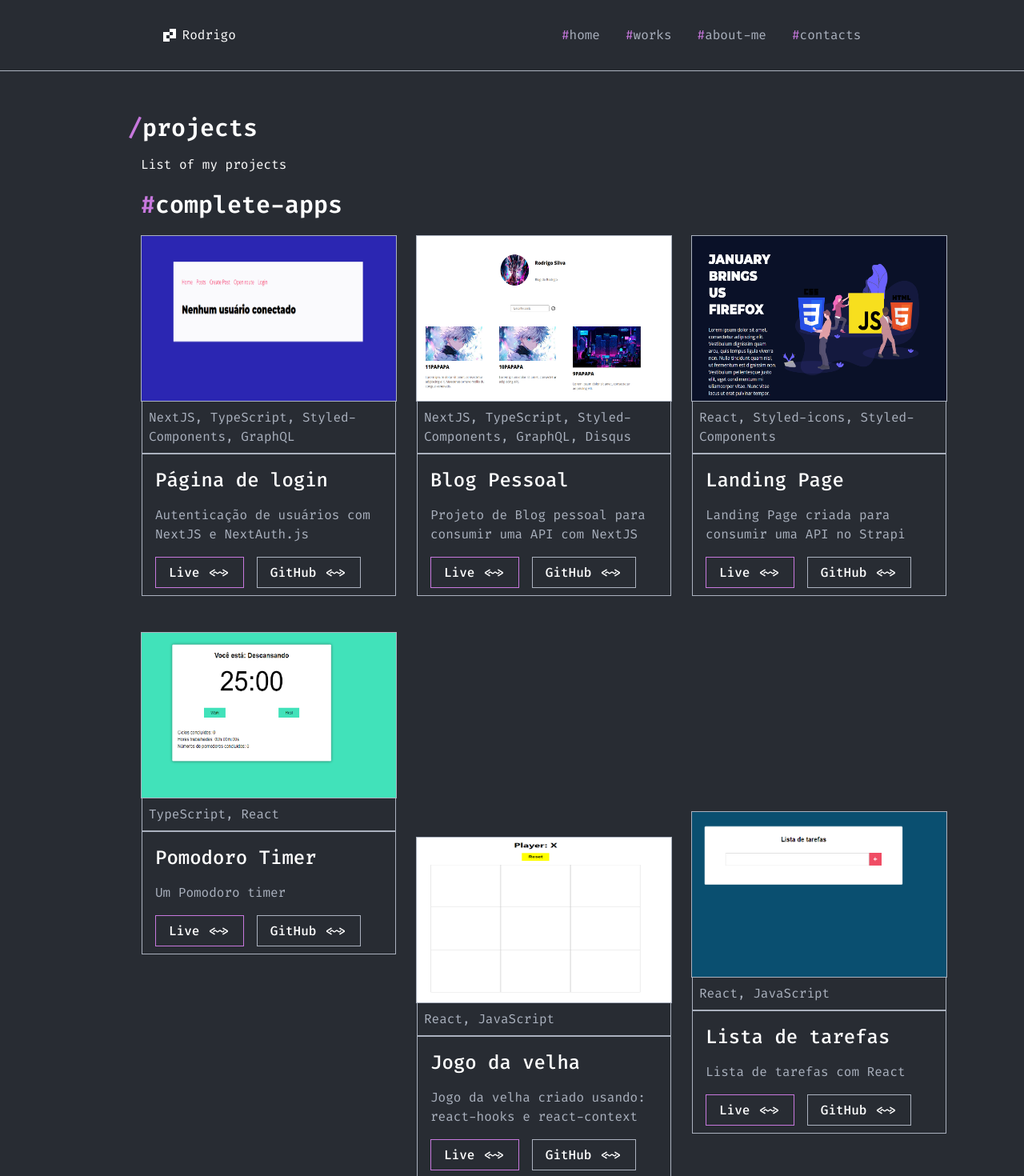
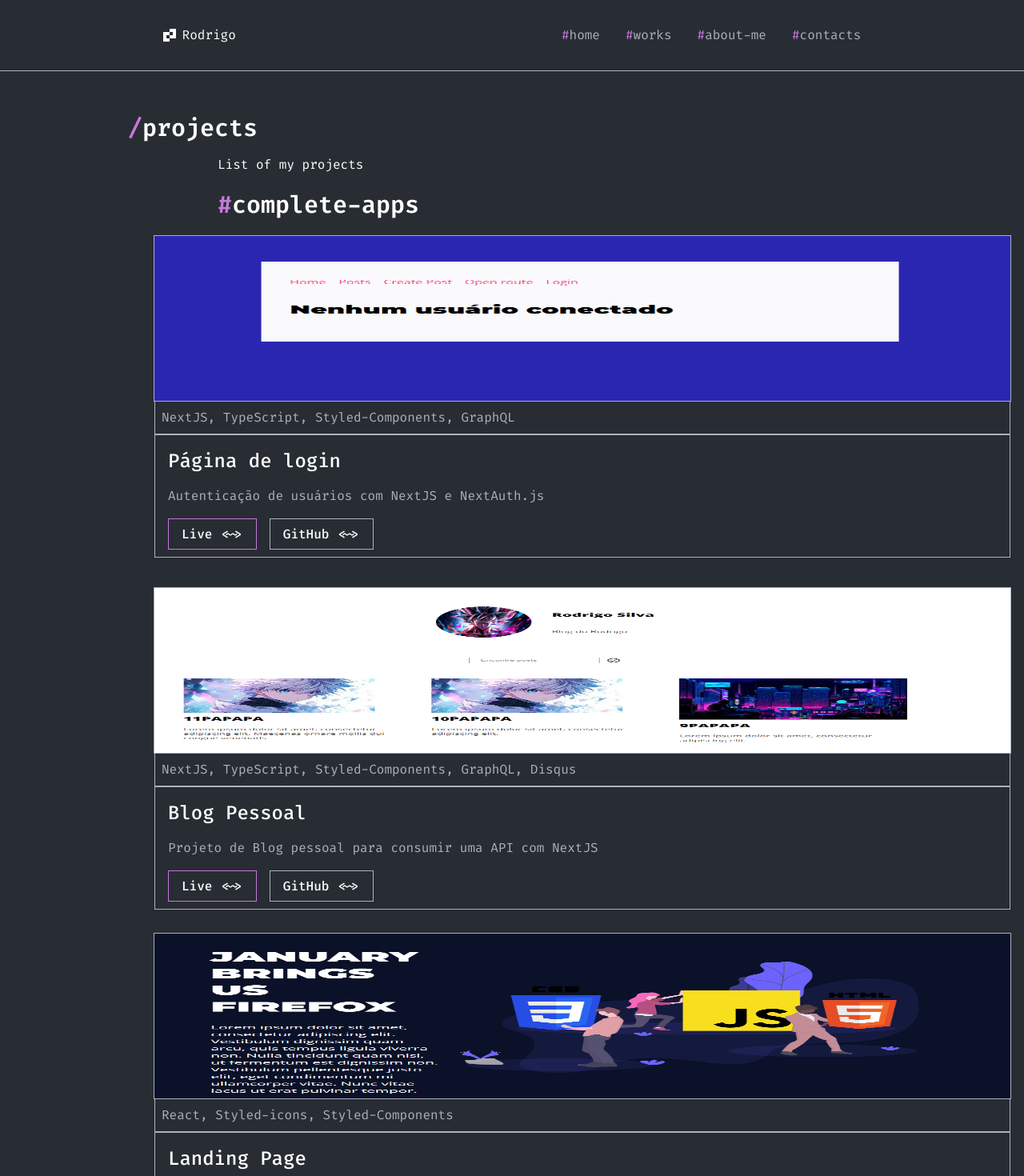
Before and after one commit to rdGxd/Portfolio_v2, a React (Vite) app: page /works in a window 1280 px wide. Shown: the top 1470 px of the page at 80% size. Built offline with nearby package versions, Linux system fonts and the light colour scheme.

Commit message:
AllPages responsive 768x1024

```diff
--- a/src/components/H2Pages/index.tsx
+++ b/src/components/H2Pages/index.tsx
@@ -5,7 +5,7 @@ type H2PagesProps = {
 export const H2Pages = ({ title }: H2PagesProps) => {
   return (
     <>
-      <h1 className="text-3xl font-semibold text-white">
+      <h1 className="text-3xl font-semibold text-white ">
         <span className="text-primary">#</span>
         {title}
       </h1>
--- a/src/components/TitlePage/index.tsx
+++ b/src/components/TitlePage/index.tsx
@@ -4,7 +4,7 @@ type TitlePageProps = {
 
 export const TitlePage = ({ title }: TitlePageProps) => {
   return (
-    <div className="flex mt-[53px] ml-[205px] xl:ml-40 lg:ml-32">
+    <div className="flex mt-[53px] ml-[205px] xl:ml-40 lg:ml-32 md:ml-20">
       <h1 className="text-3xl font-semibold text-white">
         <span className="text-primary">/</span>
         {title}
--- a/src/templates/About/index.tsx
+++ b/src/templates/About/index.tsx
@@ -6,7 +6,7 @@ export const AboutMe = () => {
     <main>
       <TitlePage title="about-me" />
       <article className="flex ">
-        <div className="w-[515px] mt-6 ml-[220px] xl:ml-44 lg:ml-36">
+        <div className="w-[515px] mt-6 ml-[220px] xl:ml-44 lg:ml-36 md:ml-10">
           <p className="text-gray">
             Graduando em Análise e Desenvolvimento de Sistemas. Desde o fim de
             2022 venho buscando o conhecimento de mim para mim, seja atuando em
@@ -27,16 +27,16 @@ export const AboutMe = () => {
             ao máximo da oportunidade.
           </p>
         </div>
-        <div className="2xl:ml-[500px] xl:ml-28">
+        <div className="2xl:ml-[500px] xl:ml-28 md:mt-10 md:ml-2">
           <img src="/assets/images/HomeAbout.svg" alt="" />
         </div>
       </article>
 
-      <div className="flex mt-[53px] ml-[205px] xl:ml-40 lg:ml-32">
+      <div className="flex mt-[53px] ml-[205px] xl:ml-40 lg:ml-32 md:ml-20">
         <H2Pages title="skills" />
       </div>
 
-      <section className="flex mt-4 ml-52 xl:ml-44 2xl:ml-44 lg:ml-20">
+      <section className="flex mt-4 ml-52 xl:ml-44 2xl:ml-44 lg:ml-20 md:ml-14">
         <div className="mr-4 border 2xl:w-64 xl:w-44 border-gray lg:w-40">
           <h3 className="p-2 text-white">Languages</h3>
           <div className="p-2 border-t border-gray text-gray">
@@ -65,7 +65,7 @@ export const AboutMe = () => {
           </div>
         </div>
         <br />
-        <div className="mr-4 border 2xl:w-64 border-gray xl:w-44 lg:w-40">
+        <div className="mr-4 border 2xl:w-64 border-gray xl:w-44 lg:w-40 md:w-28">
           <h3 className="p-2 text-white">Other</h3>
           <div className="p-2 border-t border-gray text-gray">
             <p>HTML</p>
@@ -87,11 +87,11 @@ export const AboutMe = () => {
         </div>
       </section>
 
-      <div className="flex mt-[53px] ml-[205px] xl:ml-40 lg:ml-32">
+      <div className="flex mt-[53px] ml-[205px] xl:ml-40 lg:ml-32 md:ml-20">
         <H2Pages title="my-fun-facts" />
       </div>
 
-      <section className="flex ml-52 xl:ml-40 lg:ml-10">
+      <section className="flex ml-52 xl:ml-40 lg:ml-10 md:flex-wrap md:ml-0 md:justify-center">
         <div className="grid items-center grid-cols-2 gap-3 mt-5">
           <p className="p-1 border text-gray border-gray">
             I like winter more than summer
@@ -118,7 +118,7 @@ export const AboutMe = () => {
         <img
           src="/assets/images/AboutFun.svg"
           alt=""
-          className="2xl:ml-96 xl:ml-28 lg:ml-10"
+          className="2xl:ml-96 xl:ml-28 lg:ml-10 md:mt-10 md:mb-10"
         />
       </section>
     </main>
--- a/src/templates/Contacts/index.tsx
+++ b/src/templates/Contacts/index.tsx
@@ -6,17 +6,17 @@ export const Contacts = () => {
     <main>
       <TitlePage title="contacts" />
 
-      <article className="2xl:ml-44 xl:ml-44 lg:ml-36">
+      <article className="2xl:ml-44 xl:ml-44 lg:ml-36 md:ml-20 ">
         <p className="mt-4 text-white">Quem sou eu? </p>
 
-        <section className="flex items-center">
+        <section className="flex items-center md:mb-10">
           <p className="text-gray">
             Estou interessado em oportunidades freelance. No entanto, <br /> se
             você tiver outra solicitação ou dúvida, não <br />
             hesite em entrar em contato comigo
           </p>
 
-          <div className="p-4 border border-gray 2xl:ml-96 xl:ml-20 lg:mr-5">
+          <div className="p-4 border border-gray 2xl:ml-96 xl:ml-20 lg:mr-5 md:mr-6">
             <p className="font-semibold text-white ">Message me here</p>
             <div className="flex mt-4 text-gray">
               <img src="/assets/images/Discord.svg" alt="" className="mr-3 " />
@@ -24,14 +24,14 @@ export const Contacts = () => {
             </div>
 
             <div className="flex mt-4 text-gray">
-              <img src="/assets/images/Email.svg" alt="" className="mr-3 " />
-              <p className="">rodriigo.hora@outlook.com.br</p>
+              <img src="/assets/images/Email.svg" alt="" className="mr-3"/>
+              <p className="md:mr-3">rodriigo.hora@outlook.com.br</p>
             </div>
           </div>
         </section>
 
         <H2Pages title="all-media" />
-        <section className="flex">
+        <section className="flex md:mb-10" >
           <a
             href="https://twitter.com/rdGxd"
             className="flex items-center mt-5 mr-5 text-gray"
--- a/src/templates/Projects/index.tsx
+++ b/src/templates/Projects/index.tsx
@@ -6,14 +6,14 @@ export const Projects = () => {
     <main>
       <TitlePage title="projects" />
 
-      <article className="2xl:ml-[205px] 2xl:mt-4 xl:ml-44 xl:mt-4 lg:ml-36 lg:mt-4">
-        <p className="text-white">List of my projects</p>
-        <div className="mb-5 2xl:mt-10 xl:mt-5 lg:mt-4">
+      <article className="2xl:ml-[205px] 2xl:mt-4 xl:ml-44 xl:mt-4 lg:ml-36 lg:mt-4 md:mt-5">
+        <p className="text-white md:ml-24">List of my projects</p>
+        <div className="mb-5 2xl:mt-10 xl:mt-5 lg:mt-4 md:mt-4 md:ml-24">
           <H2Pages title="complete-apps" />
         </div>
 
-        <section className="flex flex-wrap ">
-          <div className="mr-6 border w-80 h-52 border-gray mb-72">
+        <section className="flex flex-wrap">
+          <div className="mr-6 border w-80 h-52 border-gray mb-72 md:w-full md:ml-4 md:mr-4 md:mb-48">
             <a
               href="https://front-end-strapi-auth-with-next-js-and-next-auth-js.vercel.app/"
               target="_blank"
@@ -51,7 +51,7 @@ export const Projects = () => {
             </div>
           </div>
 
-          <div className="mr-6 border w-80 h-52 border-gray">
+          <div className="mt-10 mr-6 border w-80 h-52 border-gray md:w-full mb-72 md:ml-4 md:mr-4 md:mb-56">
             <a
               href="https://blog-front-end-with-nextjs-and-react.vercel.app/"
               target="_blank"
@@ -89,7 +89,7 @@ export const Projects = () => {
             </div>
           </div>
 
-          <div className="mr-6 border w-80 h-52 border-gray">
+          <div className="mr-6 border w-80 h-52 border-gray md:w-full md:ml-4 md:mr-4 mb-72 md:mb-56">
             <a
               href="https://landing-pages-front-end.vercel.app/"
               target="_blank"
@@ -127,7 +127,7 @@ export const Projects = () => {
             </div>
           </div>
 
-          <div className="mr-6 border w-80 h-52 border-gray">
+          <div className="mr-6 border w-80 h-52 border-gray md:w-full md:ml-4 md:mr-4 mb-72 md:mb-56">
             <a
               href="https://typescript-pomodoro-react-psi.vercel.app/"
               target="_blank"
@@ -163,7 +163,7 @@ export const Projects = () => {
             </div>
           </div>
 
-          <div className="mr-6 border w-80 h-52 border-gray lg:mt-64">
+          <div className="mb-64 mr-6 border w-80 h-52 border-gray lg:mt-64 md:w-full md:ml-4 md:mr-4 md:mb-56">
             <a
               href="https://jogo-da-velha-com-react-hooks-e-react-context.vercel.app/"
               target="_blank"
@@ -201,7 +201,7 @@ export const Projects = () => {
             </div>
           </div>
 
-          <div className="border w-80 h-52 border-gray mb-72 lg:mt-56">
+          <div className="border w-80 h-52 border-gray mb-72 lg:mt-56 md:w-full md:ml-4 md:mr-4">
             <a
               href="https://lista-tarefas-react-one.vercel.app/"
               target="_blank"
```
